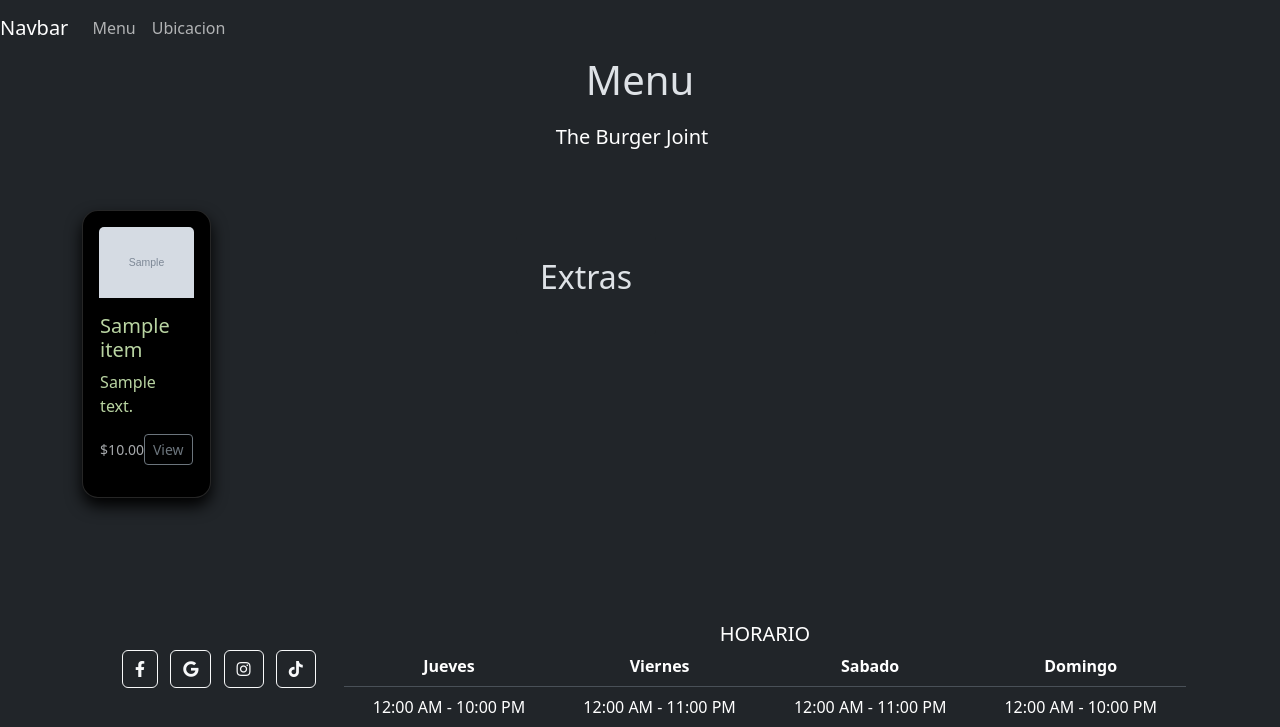
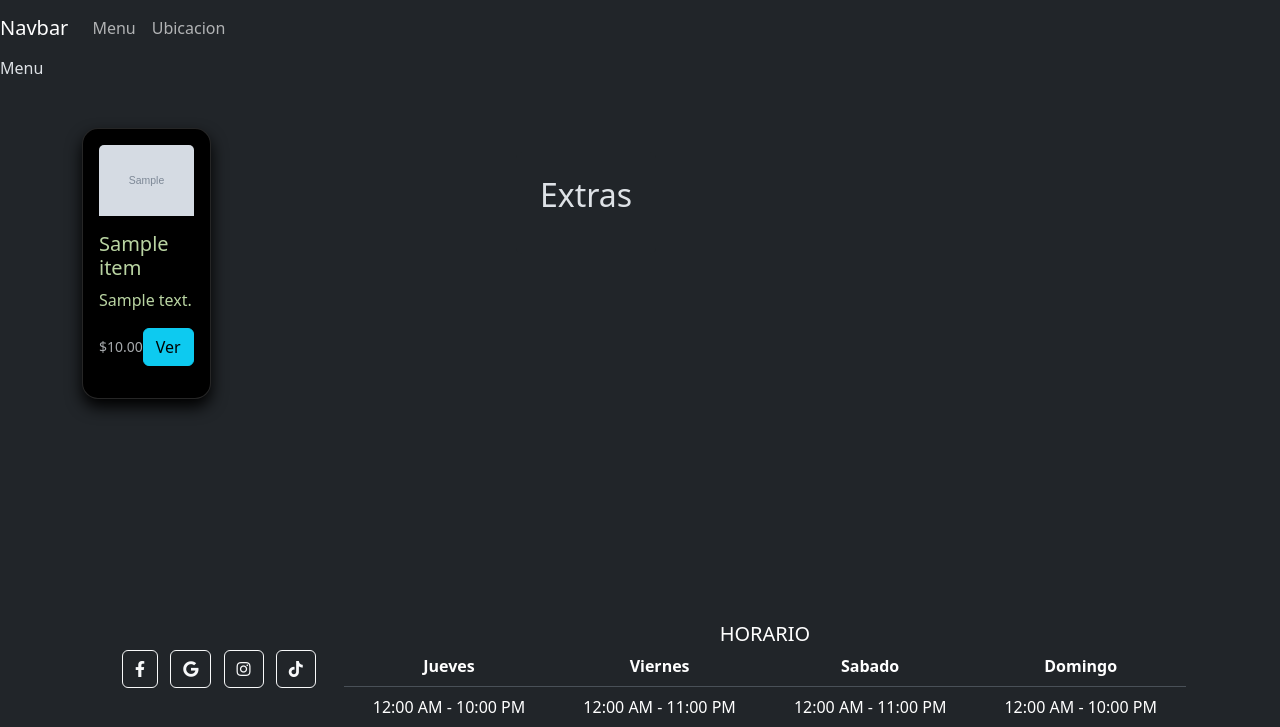
Before and after one commit to ByteRaider/restaurant, a Django app: page / in a window 1280 px wide. Shown: the top 727 px of the page. Run offline with Django 5.2, Linux system fonts and the light colour scheme; tables that the repository leaves empty hold one stand-in row (values such as "Sample post"); grey boxes marked "Sample" are stand-in pictures; some libraries are stand-ins or nearby versions.

Commit message:
Edit detail page

```diff
--- a/core/templates/core/components/navbar.html
+++ b/core/templates/core/components/navbar.html
@@ -20,5 +20,10 @@
       <li class="nav-item">
         <a class="nav-link" href="#">Ubicacion</a>
       </li>
+      {% if request.user.is_authenticated %}
+        <li class="nav-item">
+          <a class="nav-link" href="{% url 'create_item' %}">Agregar articulo</a>
+        </li>
+      {% endif %}
   </div>
 </nav>
--- a/food_menu/templates/food_menu/index.html
+++ b/food_menu/templates/food_menu/index.html
@@ -1,15 +1,10 @@
 {% extends 'core/base.html' %} {% block content %} {% load static %}
-<h1 class="text-center">Menu</h1>
+<span class="navbar-brand mb-0 h1">Menu</span>
 {% for item in item_list %}
-<nav class="navbar navbar-dark bg-dark">
-  <div class="container-fluid justify-content-center">
-    <span class="navbar-brand mb-0 h1">The Burger Joint</span>
-  </div>
-</nav>
 
 <div class="container py-5">
   <div class="row">
-    <!-- Burgers -->
+    <!-- Menu items -->
     <div class="col-lg-4 col-md-6 mb-4">
       <div class="card">
         <img
@@ -22,12 +17,11 @@
           <p class="card-text">{{ item.item_desc | truncatechars:30 }}</p>
           <div class="d-flex justify-content-between align-items-center">
             <small class="text-muted">${{ item.item_price }}</small>
-            <button class="btn btn-sm btn-outline-secondary">View</button>
+            <a href="{% url 'detail' item.id %}" class="btn btn-info">Ver</a>
           </div>
         </div>
       </div>
     </div>
-    <!-- ... other burgers ... -->
   </div>
 
   {% endfor %}
```
Also changed, not shown: food_menu/forms.py (+7 -0 lines), food_menu/templates/food_menu/detail.html (+6 -2 lines).
